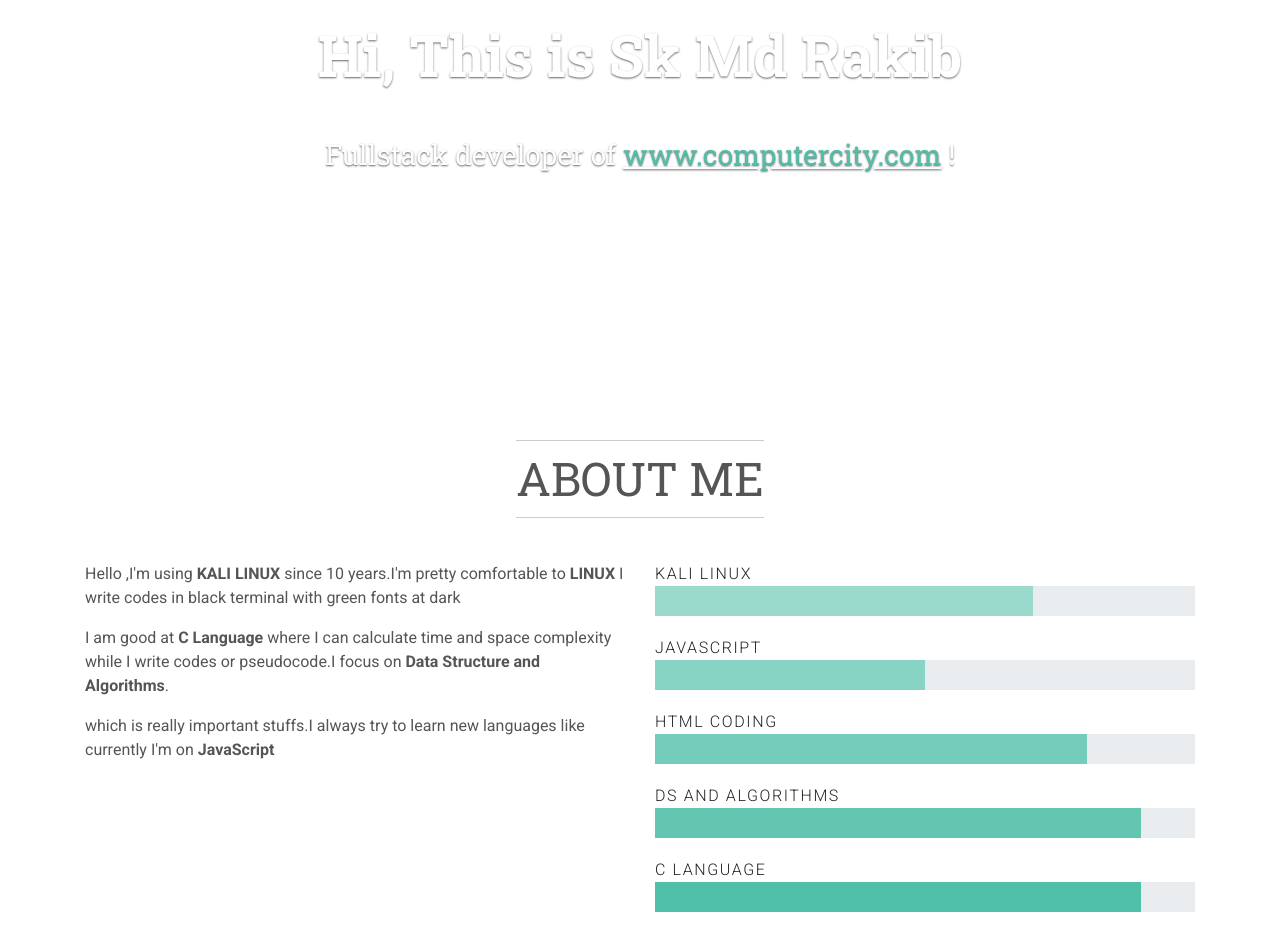
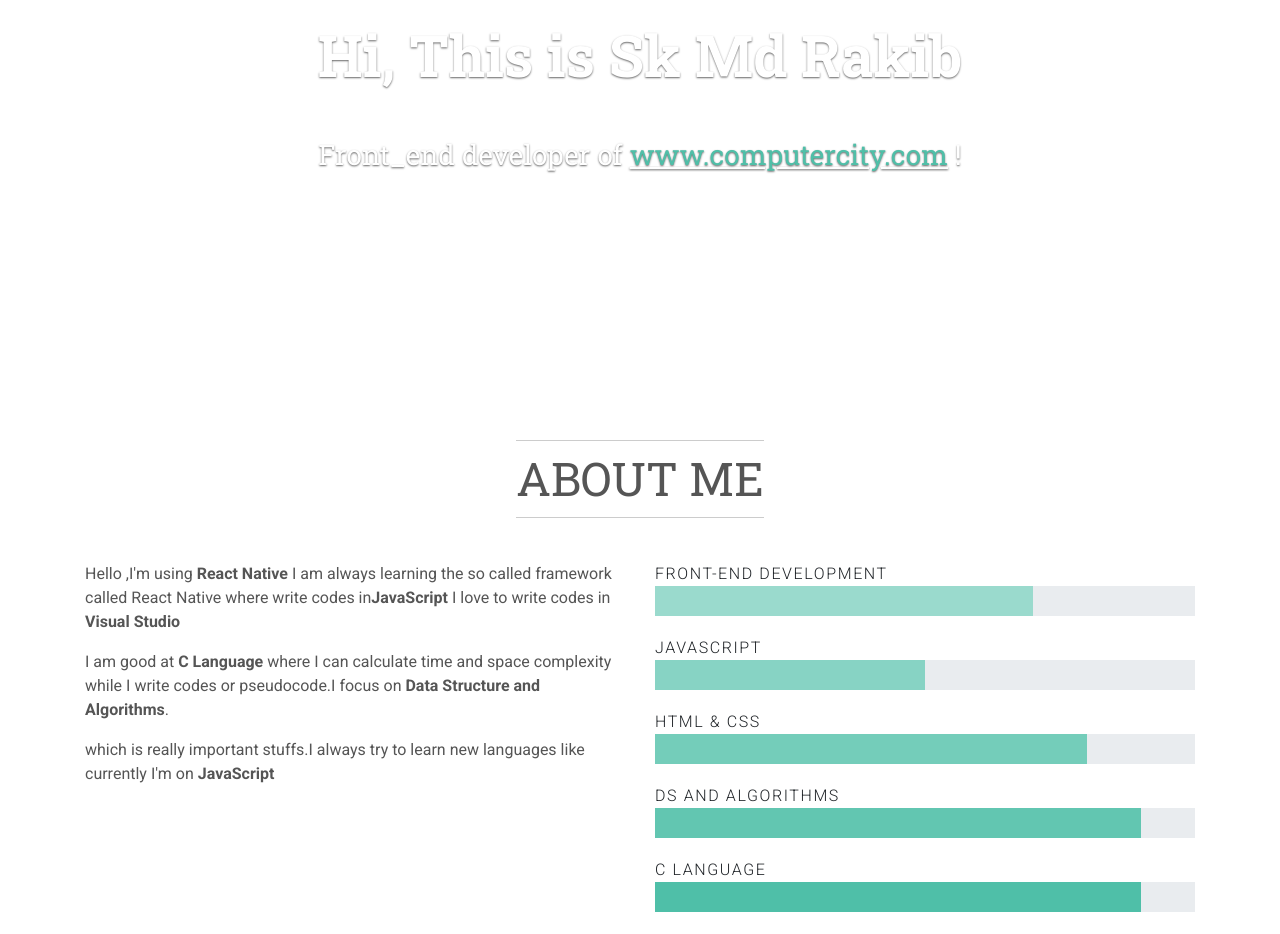
Before and after one commit to Rakibritchie/Rakibritchie.github.io, a plain HTML site: page index.html in a window 1280 px wide. Shown: the part 440-1374 px from the top of the page. Drawn offline with nearby package versions, Linux system fonts and the light colour scheme.

Commit message:
first commit

```diff
--- a/index.html
+++ b/index.html
@@ -56,7 +56,7 @@
       <div class="container text-center">
         <div data-animate="fadeInDown" class="logo"><img src="img/logo1.png" alt="logo" width="130"></div>
         <h1 data-animate="fadeInDown" class="text-shadow mb-5">Hi, This is Sk Md Rakib</h1>
-        <p data-animate="slideInUp" class="h3 text-shadow text-400">Fullstack developer of <u><a href="../compupoint.html">www.computercity.com</a></u> !</p>
+        <p data-animate="slideInUp" class="h3 text-shadow text-400">Front_end developer of <u><a href="../compupoint.html">www.computercity.com</a></u> !</p>
       </div>
     </section>
     <!-- About-->
@@ -67,13 +67,13 @@
         </header>
         <div class="row">
           <div data-animate="fadeInUp" class="col-lg-6">
-            <p>Hello ,I'm using <strong>KALI LINUX</strong> since 10 years.I'm pretty comfortable to <strong>LINUX</strong> I write codes in black terminal with green fonts at dark </p>
+            <p>Hello ,I'm using <strong>React Native</strong> I am always learning the so called framework called React Native where write codes in<strong>JavaScript</strong> I love to write codes in <strong>Visual Studio</strong> </p>
             <p>I am good at  <strong>C Language</strong> where I can calculate time and space complexity while I write codes or pseudocode.I focus on <strong>Data Structure and Algorithms</strong>.</p>
             <p>which is really important stuffs.I always try to learn new languages like currently I'm on <strong>JavaScript</strong></p>
           </div>
           <div data-animate="fadeInUp" class="col-lg-6">
             <div class="skill-item">
-              <div class="progress-title">Kali Linux</div>
+              <div class="progress-title">Front-End development</div>
               <div class="progress">
                 <div role="progressbar" style="width: 70%" aria-valuenow="0" aria-valuemin="60" aria-valuemax="100" class="progress-bar progress-bar-skill1"></div>
               </div>
@@ -85,7 +85,7 @@
               </div>
             </div>
             <div class="skill-item">
-              <div class="progress-title">HTML coding</div>
+              <div class="progress-title">HTML & CSS</div>
               <div class="progress">
                 <div role="progressbar" style="width: 80%" aria-valuenow="80" aria-valuemin="0" aria-valuemax="100" class="progress-bar progress-bar-skill3"></div>
               </div>
```
